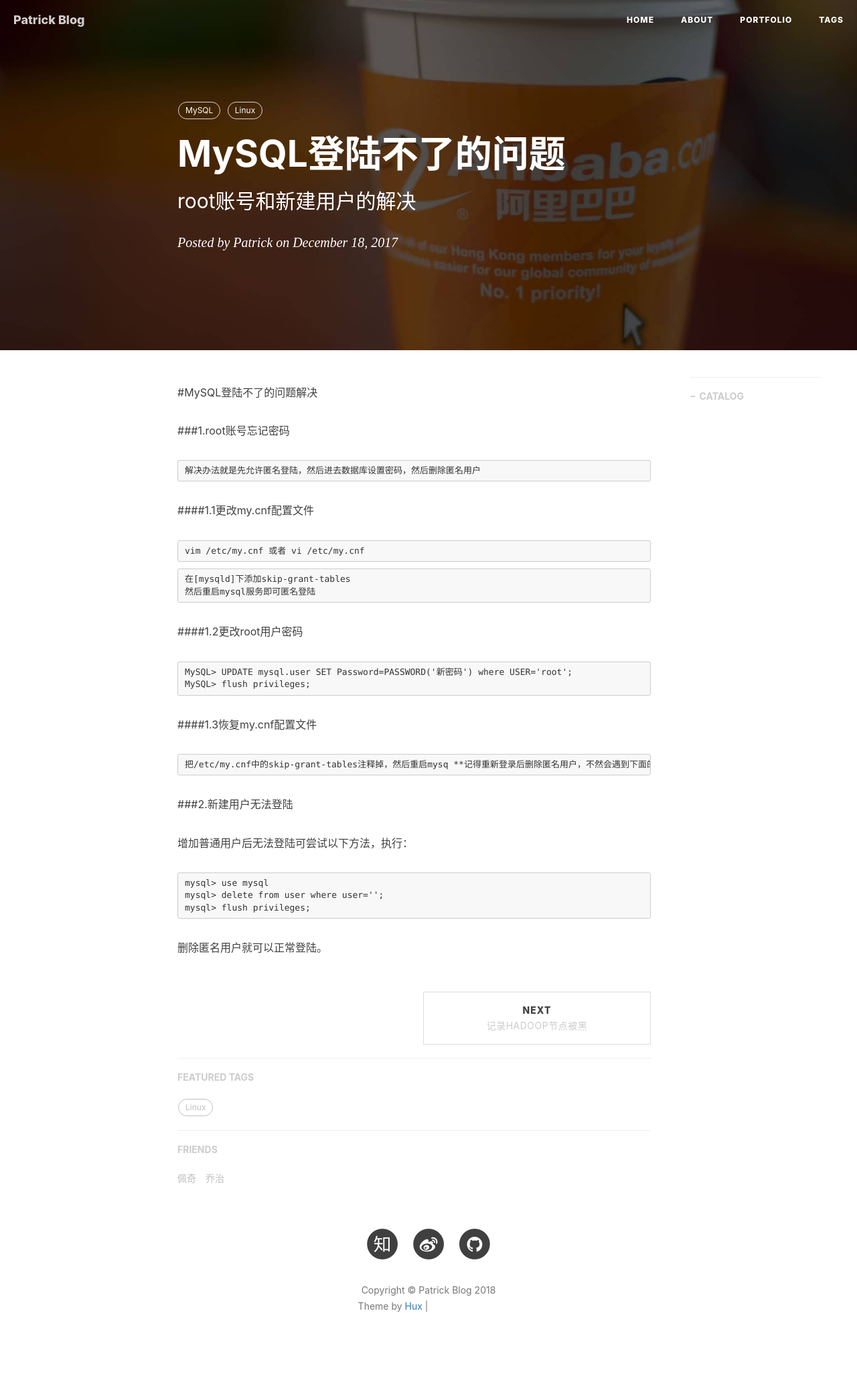
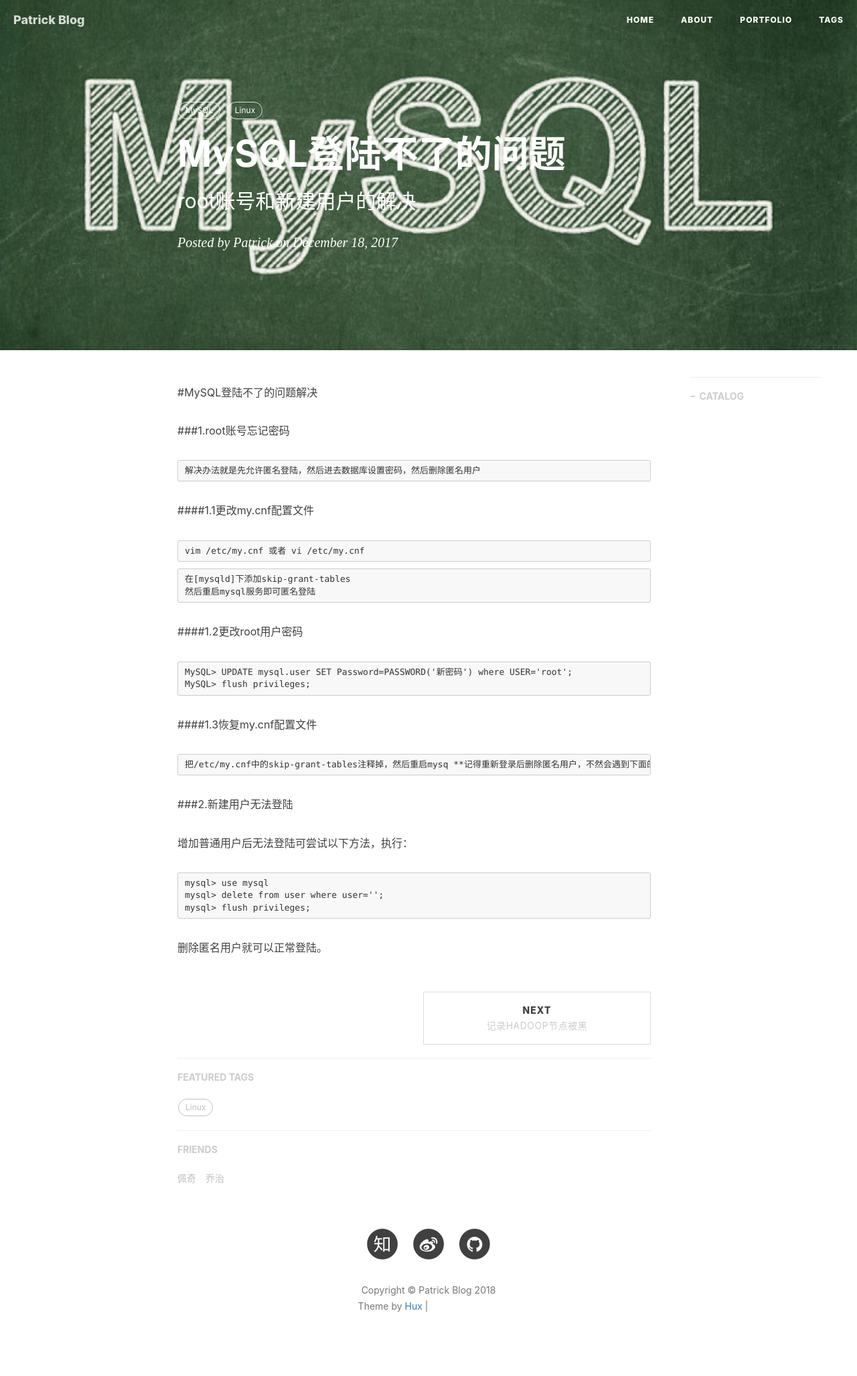
Before and after one commit to patrickNotZombie/booknotes, a Jekyll site: the page built from _posts/2017-12-18-mysql cannot login.md, in a window 1280 px wide. Shown: the whole page at 67% size. Built offline with Jekyll 4.4.1, drawn with Linux system fonts in a browser that asks for light colours; nearby versions of some CDN libraries; comment, search, counter and statistics services are not loaded; grey boxes are pictures that could not be loaded.

Commit message:
修改图片mysql信息

```diff
--- a/_posts/2017-12-18-mysql cannot login.md
+++ b/_posts/2017-12-18-mysql cannot login.md
@@ -4,7 +4,7 @@
 subtitle:   "root账号和新建用户的解决"
 date:       2017-12-18 12:00:00
 author:     "Patrick"
-header-img: "img/post-bg-alibaba.jpg"
+header-img: "img/mysql1025.jpg"
 catalog:    true
 tags:
     - MySQL
```
Also changed, not shown: img/mysql1025.jpg (added).
